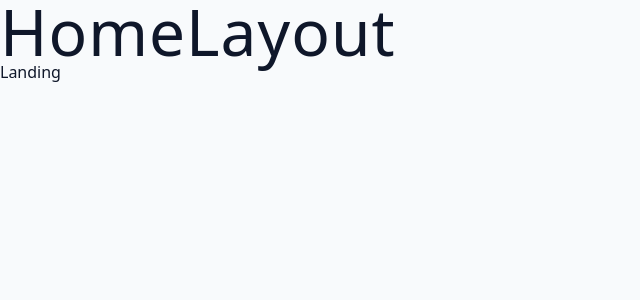
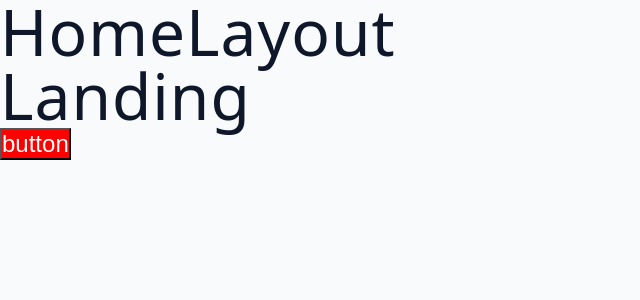
Before and after one commit to thomasjk0831/refreshApp, a React (Vite) app in the folder client/: page / in a window 1280 px wide. Shown: the top 300 px of the page, without its empty margins (0-640 px from the left). Built offline with nearby package versions, Linux system fonts and the light colour scheme.

Commit message:
styled component

```diff
--- a/client/src/pages/Landing.jsx
+++ b/client/src/pages/Landing.jsx
@@ -1,8 +1,20 @@
 import React from 'react'
+import styled from 'styled-components'
+
+const StyledBtn = styled.button`
+    font-size:1.5rem;
+    background: red;
+    color: white;
+`
 
 const Landing = () => {
   return (
-    <div>Landing</div>
+    <div>
+      <h1>
+      Landing
+        </h1>
+        <StyledBtn>button</StyledBtn>
+    </div>
   )
 }
 
```
